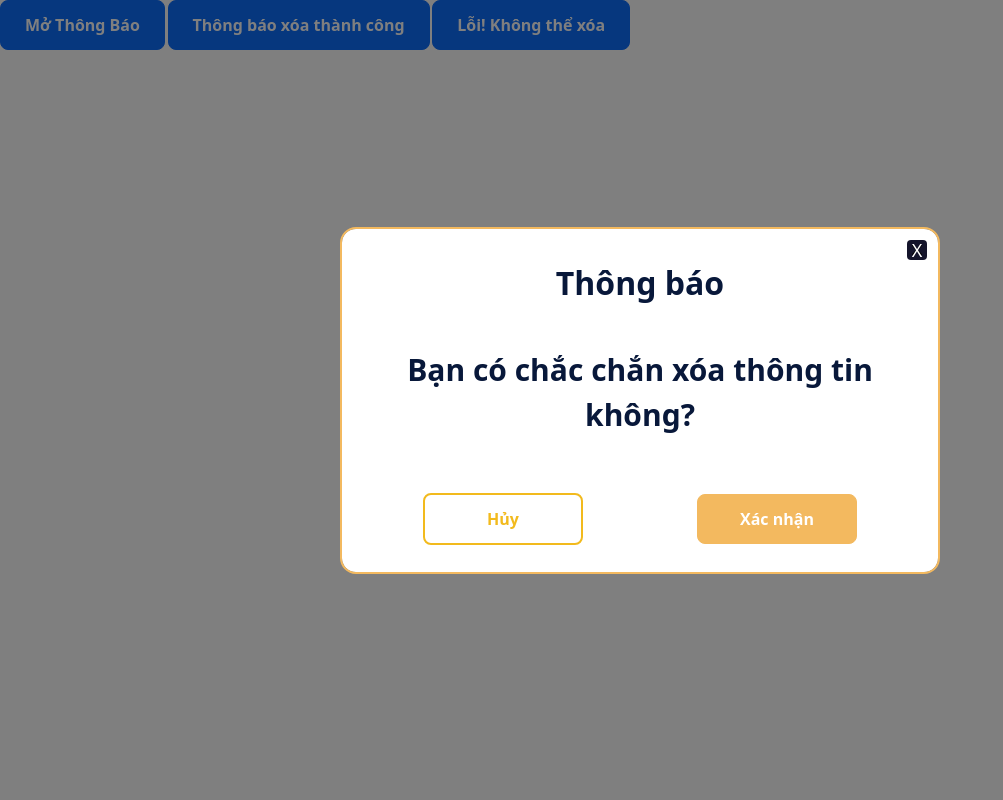
After one commit to thanhthao2004/AES-Encrypted-Student-Management-System, a PHP site: page /Model_Xoa_SV.html in a window 1280 px wide, after a click on "Mở Thông Báo". The commit adds this page. Shown: the whole page, without its empty margins (0-1003 px from the left). Run offline with PHP 8.4, Linux system fonts and the light colour scheme.

Commit message:
add model

```diff
--- /dev/null
+++ b/UI/Model_Xoa_SV.html
@@ -0,0 +1,76 @@
+<!DOCTYPE html>
+<html lang="en">
+<head>
+    <meta charset="UTF-8">
+    <meta name="viewport" content="width=device-width, initial-scale=1.0">
+    <link href="https://cdn.jsdelivr.net/npm/bootstrap@5.3.3/dist/css/bootstrap.min.css" rel="stylesheet" integrity="sha384-QWTKZyjpPEjISv5WaRU9OFeRpok6YctnYmDr5pNlyT2bRjXh0JMhjY6hW+ALEwIH" crossorigin="anonymous">
+    <link rel="stylesheet" href="https://cdnjs.cloudflare.com/ajax/libs/font-awesome/6.7.2/css/all.min.css" integrity="sha512-Evv84Mr4kqVGRNSgIGL/F/aIDqQb7xQ2vcrdIwxfjThSH8CSR7PBEakCr51Ck+w+/U6swU2Im1vVX0SVk9ABhg==" crossorigin="anonymous" referrerpolicy="no-referrer" />
+    <link rel="stylesheet" href="./base.css">
+    <link rel="stylesheet" href="./main.css">
+    <title></title>
+</head>
+<body>
+    <!-- Button to trigger modal Bạn có chắc chắn xóa thông tin không-->
+    <button type="button" class="btn btn-primary" data-bs-toggle="modal" data-bs-target="#confirmModal">
+        Mở Thông Báo
+    </button>
+
+    <!-- Modal Bạn có chắc chắn xóa thông tin không-->
+    <div class="modal fade" id="confirmModal" tabindex="-1" aria-hidden="true">
+        <div class="modal-dialog modal-dialog-centered">
+            <div class="modal-content">
+                <div class="modal-header border-0 justify-content-center">
+                    <h5 class="modal-title fw-bold">Thông báo</h5>
+                    <button type="button" class="btn-close" data-bs-dismiss="modal" aria-label="Close"></button>
+                </div>
+                <div class="modal-body text-center">
+                    <p class="fw-bold">Bạn có chắc chắn xóa thông tin không?</p>
+                </div>
+                <div class="modal-footer justify-content-around justify-content-center">
+                    <button type="button" class="btn btn-outline-warning" data-bs-dismiss="modal">Hủy</button>
+                    <button type="button" class="btn btn-warning">Xác nhận</button>
+                </div>
+            </div>
+        </div>
+    </div>
+
+    <!-- Button to trigger modal Thông báo xóa thành công-->
+    <button type="button" class="btn btn-primary" data-bs-toggle="modal" data-bs-target="#xoaTC">
+        Thông báo xóa thành công
+    </button>
+    <!-- Modal Thông báo xóa thành công-->
+    <div class="modal fade" id="xoaTC" tabindex="-1" aria-hidden="true">
+        <div class="modal-dialog modal-dialog-centered">
+            <div class="modal-content">
+                <div class="modal-header border-0 justify-content-center">
+                    <h5 class="modal-title fw-bold">Thông báo</h5>
+                    <button type="button" class="btn-close" data-bs-dismiss="modal" aria-label="Close"></button>
+                </div>
+                <div class="modal-body text-center">
+                        <p class="fw-bold">Xóa thành công</p>
+                </div>
+            </div>
+        </div>
+    </div>
+
+    <!-- Button to trigger modal Lỗi! Không thể xóa-->
+    <button type="button" class="btn btn-primary" data-bs-toggle="modal" data-bs-target="#Loixoa">
+        Lỗi! Không thể xóa
+    </button>
+    <!-- Modal Lỗi! Không thể xóa-->
+    <div class="modal fade" id="Loixoa" tabindex="-1" aria-hidden="true">
+        <div class="modal-dialog modal-dialog-centered">
+            <div class="modal-content">
+                <div class="modal-header border-0 justify-content-center">
+                    <h5 class="modal-title fw-bold">Thông báo</h5>
+                    <button type="button" class="btn-close" data-bs-dismiss="modal" aria-label="Close"></button>
+                </div>
+                <div class="modal-body text-center">
+                        <p class="fw-bold">Lỗi! Không thể xóa</p>
+                </div>
+            </div>
+        </div>
+    </div>
+</body>
+<script src="https://cdn.jsdelivr.net/npm/bootstrap@5.3.3/dist/js/bootstrap.bundle.min.js" integrity="sha384-YvpcrYf0tY3lHB60NNkmXc5s9fDVZLESaAA55NDzOxhy9GkcIdslK1eN7N6jIeHz" crossorigin="anonymous"></script>
+</html>
--- a/UI/main.css
+++ b/UI/main.css
@@ -37,7 +37,9 @@
 }
 
 .btn-close::before {
-    content: '✕';
+    justify-content: center;
+    content : 'X';
+    font-size:large;
     color: white;
     position: absolute;
     top: 50%;
@@ -86,6 +88,10 @@
     border-top: none;
     padding: 24px;
 }
+.modal-TB{
+    max-width: 600px;
+    max-height: 400px;
+}
 
 @media (max-width: 992px) {
     .modal-dialog {
```
Also changed, not shown: UI/Model_ChinhsuaSV.html (renamed from UI/Xoa_SV.html, +26 -11 lines), UI/Model_DSSV.html (added, +33 -0 lines), UI/Model_Them_SV.html (added, +53 -0 lines).
